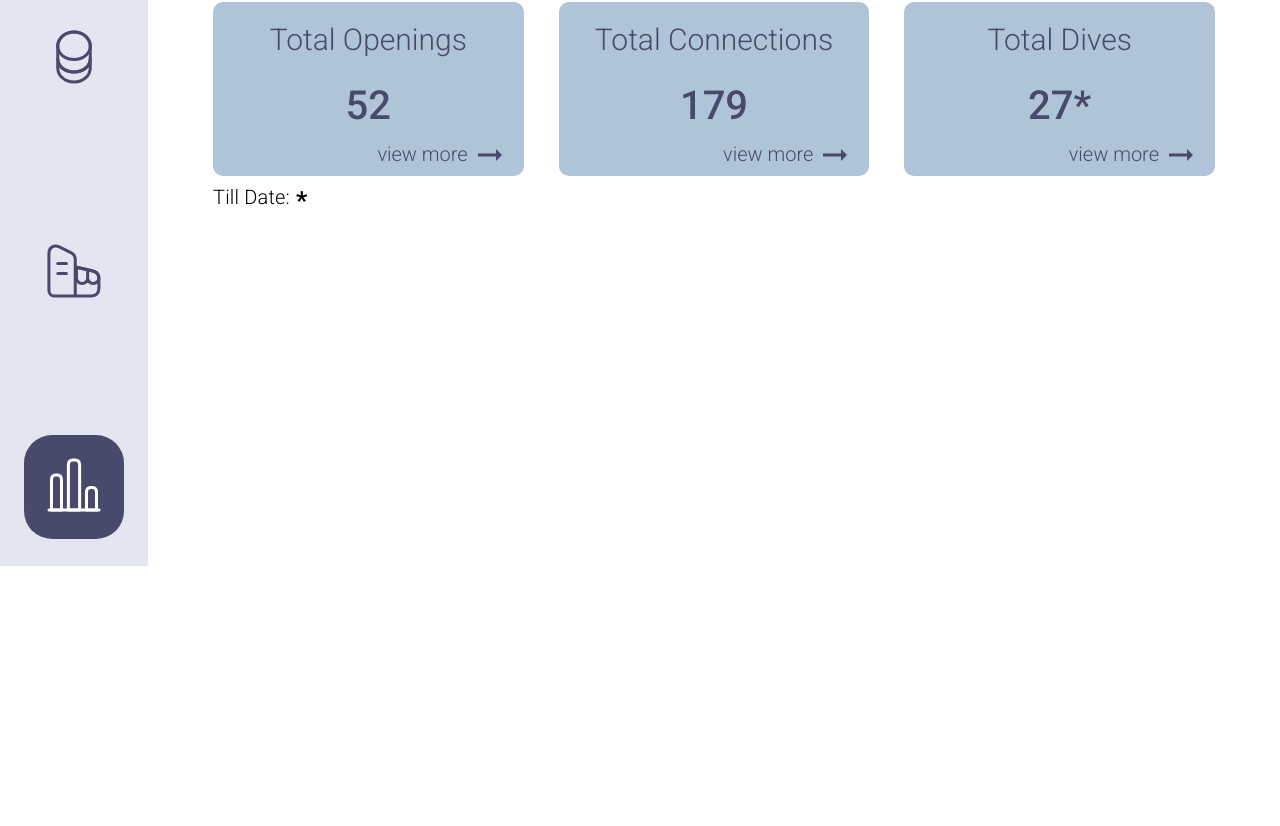
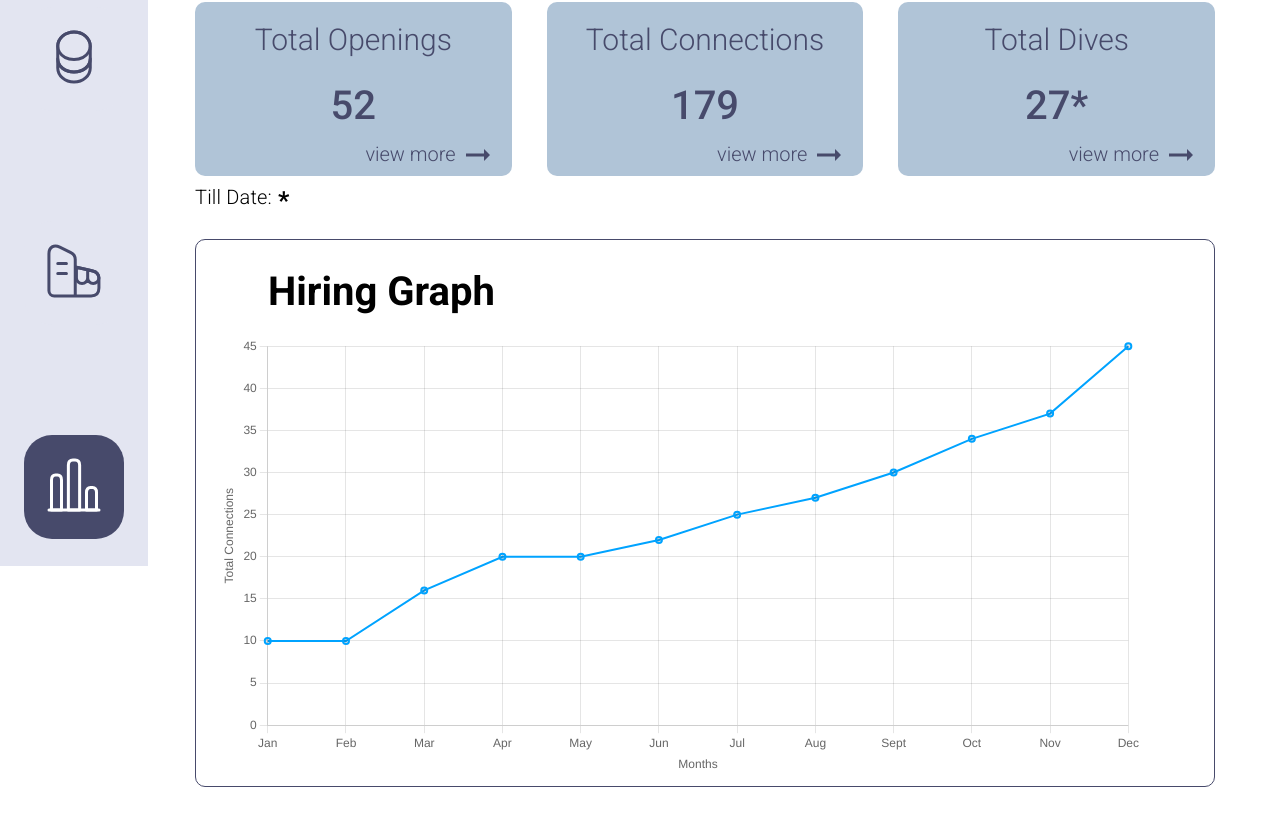
Before and after one commit to atuldedha/hardik-project, a React (Create React App) app: page / in a window 1280 px wide. Shown: the part 234-1060 px from the top of the page. Before the commit the page ends 800 px from the top, so only its background shows below. Built offline with nearby package versions, Linux system fonts and the light colour scheme.

Commit message:
chart introduced

```diff
--- a/package.json
+++ b/package.json
@@ -10,7 +10,9 @@
     "@testing-library/jest-dom": "^5.16.5",
     "@testing-library/react": "^13.4.0",
     "@testing-library/user-event": "^13.5.0",
+    "chart.js": "^4.2.1",
     "react": "^18.2.0",
+    "react-chartjs-2": "^5.2.0",
     "react-dom": "^18.2.0",
     "react-scripts": "5.0.1",
     "web-vitals": "^2.1.4"
--- a/src/App.js
+++ b/src/App.js
@@ -12,7 +12,7 @@ function App() {
         {/* sidebar component */}
         <Sidebar selected={selected} setSelected={setSelected} />
       </Box>
-      <Box sx={{ width: "100%" }}>
+      <Box sx={{ width: "100%", marginLeft: "130px" }}>
         {/* header component */}
         <Header selected={selected} setSelected={setSelected} />
         {/* rendering components based on tab selection */}
--- a/src/components/Analytics/Analytics.js
+++ b/src/components/Analytics/Analytics.js
@@ -2,6 +2,7 @@ import { Box, Typography } from "@mui/material";
 import React from "react";
 import AnalyticsFinancialYear from "./AnalyticsFinancialYear/AnalyticsFinancialYear";
 import AnalyticsInfo from "./AnalyticsInfo/AnalyticsInfo";
+import AnalyticsLineChart from "./AnalyticsLineChart/AnalyticsLineChart";
 
 const Analytics = () => {
   return (
@@ -9,6 +10,7 @@ const Analytics = () => {
       sx={{
         marginTop: "40px",
         padding: "0 65px",
+        marginBottom: "140px",
       }}
     >
       {/*financial year text */}
@@ -26,6 +28,7 @@ const Analytics = () => {
           display: "flex",
           marginTop: "10px",
           gap: "6px",
+          marginBottom: "24px",
         }}
       >
         Till Date:
@@ -35,6 +38,8 @@ const Analytics = () => {
           *
         </Typography>
       </Typography>
+      {/* Line Chart */}
+      <AnalyticsLineChart />
     </Box>
   );
 };
--- /dev/null
+++ b/src/components/Analytics/AnalyticsLineChart/AnalyticsLineChart.js
@@ -0,0 +1,57 @@
+/* eslint-disable no-unused-vars */
+import React, { useState } from "react";
+import data from "./staticData";
+import Chart from "chart.js/auto";
+import { Box } from "@mui/system";
+import LineChart from "./LineChart/LineChart";
+import { Typography } from "@mui/material";
+const AnalyticsLineChart = () => {
+  const [chartData, setChartData] = useState({
+    labels: data.map((item) => item.month),
+    datasets: [
+      {
+        label: { display: false },
+        data: data.map((item) => item.value),
+        // backgroundColor: [
+        //   "rgba(75,192,192,1)",
+        //   "#ecf0f1",
+        //   "#f0331a",
+        //   "#f3ba2f",
+        //   "#2a71d0",
+        // ],
+        borderWidth: 2,
+        borderColor: "#00A3FF",
+      },
+    ],
+  });
+  return (
+    <Box
+      sx={{
+        display: "flex",
+        flexDirection: "column",
+        padding: "28px 72px 10px 22px",
+        border: "1px solid var(--darkGray)",
+        borderRadius: "10px",
+      }}
+    >
+      <Typography
+        variant="h5"
+        component="span"
+        sx={{
+          fontFamily: "Roboto, sans-serif",
+          fontWeight: "700",
+          fontSize: "40px",
+          lineHeight: "47px",
+          color: "black",
+          marginBottom: "21px",
+          marginLeft: "50px",
+        }}
+      >
+        Hiring Graph
+      </Typography>
+      <LineChart chartData={chartData} />
+    </Box>
+  );
+};
+
+export default AnalyticsLineChart;
--- /dev/null
+++ b/src/components/Analytics/AnalyticsLineChart/LineChart/LineChart.js
@@ -0,0 +1,40 @@
+import { Box } from "@mui/system";
+import React from "react";
+import { Line } from "react-chartjs-2";
+
+const LineChart = ({ chartData }) => {
+  return (
+    <Box sx={{ width: "100%", height: "440px" }}>
+      <Line
+        data={chartData}
+        options={{
+          plugins: {
+            legend: {
+              display: false,
+            },
+          },
+          responsive: true,
+          maintainAspectRatio: false,
+          scales: {
+            y: {
+              beginAtZero: true,
+              title: {
+                display: true,
+                text: "Total Connections",
+              },
+            },
+            x: {
+              beginAtZero: true,
+              title: {
+                display: true,
+                text: "Months",
+              },
+            },
+          },
+        }}
+      />
+    </Box>
+  );
+};
+
+export default LineChart;
--- /dev/null
+++ b/src/components/Analytics/AnalyticsLineChart/staticData.js
@@ -0,0 +1,64 @@
+const data = [
+  {
+    id: 1,
+    month: "Jan",
+    value: 10,
+  },
+  {
+    id: 2,
+    month: "Feb",
+    value: 10,
+  },
+  {
+    id: 3,
+    month: "Mar",
+    value: 16,
+  },
+  {
+    id: 4,
+    month: "Apr",
+    value: 20,
+  },
+  {
+    id: 5,
+    month: "May",
+    value: 20,
+  },
+  {
+    id: 6,
+    month: "Jun",
+    value: 22,
+  },
+  {
+    id: 7,
+    month: "Jul",
+    value: 25,
+  },
+  {
+    id: 8,
+    month: "Aug",
+    value: 27,
+  },
+  {
+    id: 9,
+    month: "Sept",
+    value: 30,
+  },
+  {
+    id: 10,
+    month: "Oct",
+    value: 34,
+  },
+  {
+    id: 11,
+    month: "Nov",
+    value: 37,
+  },
+  {
+    id: 12,
+    month: "Dec",
+    value: 45,
+  },
+];
+
+export default data;
--- a/src/components/Sidebar/Sidebar.js
+++ b/src/components/Sidebar/Sidebar.js
@@ -16,8 +16,10 @@ const Sidebar = ({ selected, setSelected }) => {
     <Box
       sx={{
         height: "100vh",
-        position: "sticky",
+        position: "fixed",
         left: 0,
+        top: 0,
+        bottom: 0,
         bgcolor: "var(--grayColor)",
         display: "flex",
         alignItems: "center",
@@ -25,6 +27,7 @@ const Sidebar = ({ selected, setSelected }) => {
         flexDirection: "column",
         gap: "110px",
         padding: "0 24px",
+        zIndex: 25,
       }}
     >
       <SidebarItem
```
Also changed, not shown: 1 other file (tests, documents, lock files or other folders).
